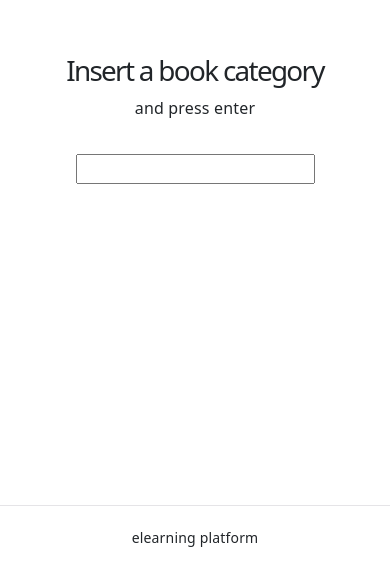
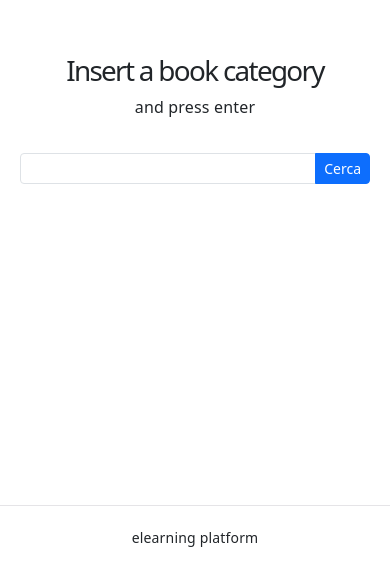
Before and after one commit to ansqi/vite-books, a website built with Vite: page index.html in a window 390 px wide. Shown: the part 275-844 px from the top of the page. Built offline with nearby package versions, Linux system fonts and the light colour scheme.

Commit message:
aggiungo un bottone per agevolare l'esperienza mobile

```diff
--- a/src/css/style.css
+++ b/src/css/style.css
@@ -78,6 +78,10 @@ h1 {
   }
 }
 
+.search-controls {
+  width: min(100%, 420px);
+}
+
 .search-loader {
   width: 20px;
   height: 20px;
--- a/src/js/view.js
+++ b/src/js/view.js
@@ -30,17 +30,35 @@ export function initSearchArea(element) {
             </div>
         </div>
     `
+    // aggiungo al body la modale per i dettagli del libro, che sarà gestita da Bootstrap
     document.body.appendChild(modalElement)
     const detailsModal = new Modal(modalElement)
     const modalTitle = modalElement.querySelector('.modal-title')
     const modalBody = modalElement.querySelector('.modal-body')
 
+    //un piccolo loader per la ricerca, che sarà mostrato solo durante la ricerca
     const loader = document.createElement('span')
     loader.className = 'search-loader'
     loader.hidden = true
     loader.setAttribute('role', 'status')
     loader.setAttribute('aria-label', 'Ricerca in corso')
-    element.insertAdjacentElement('afterend', loader)
+
+    const searchButton = document.createElement('button')
+    searchButton.type = 'button'
+    searchButton.className = 'btn btn-primary btn-sm'
+    searchButton.textContent = 'Cerca'
+    searchButton.addEventListener('click', async () => {
+        const term = element.value.trim()
+        if (term) {
+            await launchSearch(term)
+        }
+    })
+    const searchControls = document.createElement('div')
+    searchControls.className = 'search-controls input-group input-group-sm'
+    element.classList.add('form-control')
+    element.before(searchControls)
+    searchControls.append(element, searchButton)
+    searchControls.insertAdjacentElement('afterend', loader)
 
     const launchSearch = async (term) => {
         element.setAttribute('aria-busy', 'true')
```
